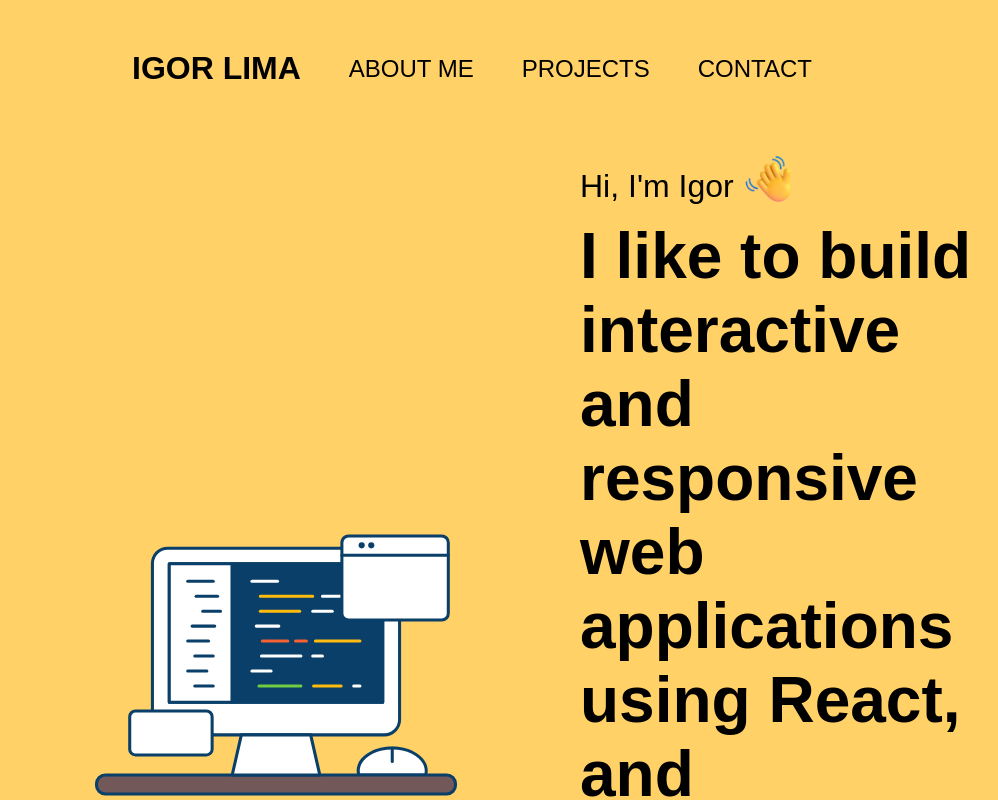
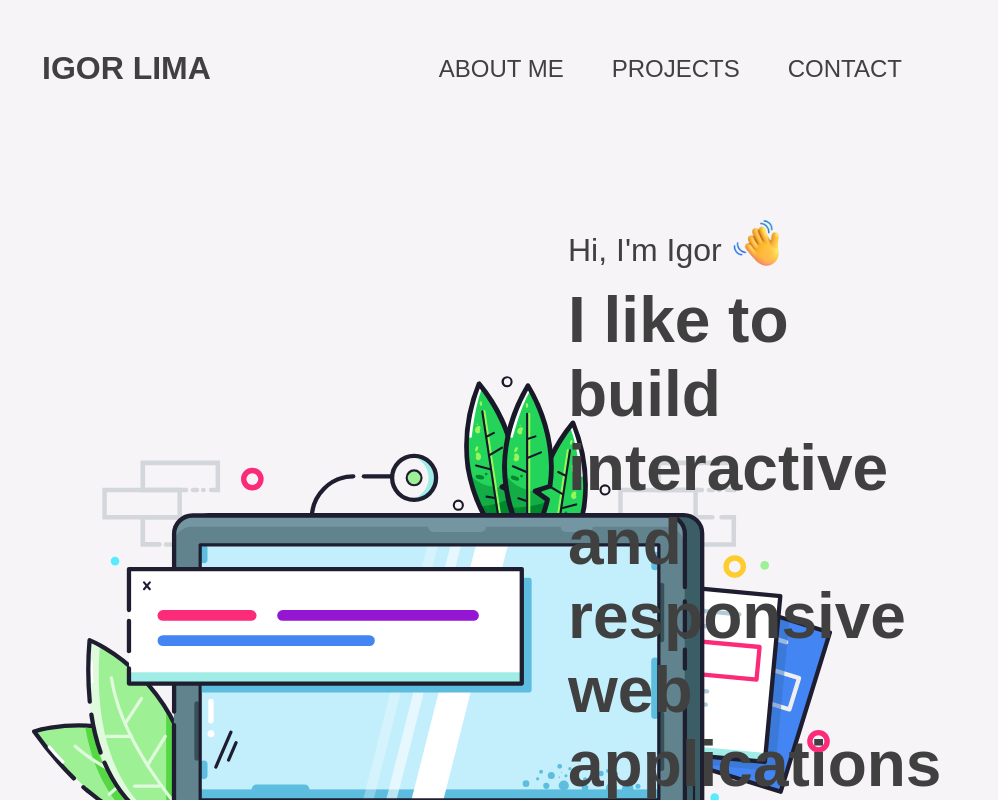
Before and after one commit to Igorgll/Portfolio-2.0, a React (Vite) app: page / in a window 1280 px wide. Shown: the top 800 px of the page, without its empty margins (168-1166 px from the left). Built offline with nearby package versions, Linux system fonts and the light colour scheme.

Commit message:
@igorgll [Creating Section one]

```diff
--- a/src/components/Navbar/styles.ts
+++ b/src/components/Navbar/styles.ts
@@ -9,13 +9,15 @@
     background: transparent;
     width: 100%;
 
-    padding: 50px 200px;
+    padding: 50px;
 
     display: flex;
     align-items: center;
     justify-content: space-between;
 
     text-transform: uppercase;
+
+    color: var(--dark);
 
     #nav__collapse {
       display: none;
@@ -38,9 +40,15 @@
     }
   }
 
+  @media (max-width: 1080px) {
+    nav {
+      padding: 50px 60px;
+    }
+  }
+
   @media (max-width: 768px) {
     nav {
-      padding: 50px 60px;
+      padding: 50px 30px;
 
       ul {
         display: none;
@@ -51,4 +59,10 @@
       }
     }
   }
-`;
+
+  @media(max-width: 650px) {
+    nav {
+      padding: 50px 20px;
+    }
+  }
+`
--- a/src/pages/AboutMeSection/styles.ts
+++ b/src/pages/AboutMeSection/styles.ts
@@ -5,5 +5,5 @@
         width: 100vw;
         height: 100vh;
 
-        background: var(--green);
+        background: var(--dark-background);
 `
--- a/src/pages/SectionOne/index.tsx
+++ b/src/pages/SectionOne/index.tsx
@@ -1,6 +1,6 @@
 import * as style from './styles'
 import Navbar from '../../components/Navbar';
-import computer from '../../assets/Web development _Outline.svg';
+import computer from '../../assets/monitor_illustration_2.svg';
 import wavingHand from '../../assets/waving-hand_1f44b.png';
 
 const SectionOne = () => {
--- a/src/pages/SectionOne/styles.ts
+++ b/src/pages/SectionOne/styles.ts
@@ -1,21 +1,26 @@
+import { aboutMeSection } from './../AboutMeSection/styles';
 import styled from "styled-components";
 
 export const SectionOne = styled.section`
     width: 100vw;
     height: 100vh;
 
-    background: var(--yellow);
+    background: var(--light);
 
     display: flex;
     flex-direction: column;
 
-    padding: 0px 100px;
+    color: var(--dark);
+
+    padding: 0px 160px;
 
     .content {
         display: flex;
         flex-direction: row;
         align-items: center;
         justify-content: center;
+
+        margin-top: 4rem;
     }
 
     .col-left {
@@ -28,9 +33,9 @@
         width: 60%;
 
         img {
-            max-width: 100%;
-            height: auto;
+            width: 800px;
             display: block;
+            padding-bottom: 11rem;
         }
     }
 
@@ -61,4 +66,63 @@
             padding-left: 8px;
         }
     }
+
+    @media(max-width: 1080px) {
+        padding: 0px 19px;
+
+        .content {
+            margin-top: 5rem;
+        }
+
+        .col-left {
+            padding: 0;
+            img {
+                width: 560px;
+            }
+        }
+
+        .col-right {
+            padding-right: 10px;
+
+            span {
+                font-size: 1.5rem;
+            }
+
+            h1 {
+                font-size: 3rem;
+            }
+        }
+    }
+
+    @media(max-width: 768px) {
+        .content {
+            margin: 0;
+        }
+
+        .col-left {
+            display: none;
+        }
+
+        .col-right {
+            width: 100%;
+
+            padding: 0px 30px;
+            margin-top: 10rem;
+
+            span {
+                font-size: 1.4rem;
+            }
+        }
+    }
+
+    @media(max-width: 650px) {
+        padding: 0;
+
+        .col-right {
+            padding: 0px 20px;
+            h1 {
+                font-size: 2.5rem;
+            }
+        }
+    }
 `
--- a/src/styles/global.ts
+++ b/src/styles/global.ts
@@ -17,11 +17,12 @@
     :root {
     --primary: #26547C;
     --yellow: #FFD166;
-    --green: #6FDCBF;
     --black: #0A100D;
     --laurel-green: #B9BAA3;
-    --light: #EFF1F3;
+    --light: #F6F4F6;
     --dark: #404040;
+
+    --dark-background: #292b2c;
   }
 
   @media (max-width: 1080px) {
```
Also changed, not shown: src/assets/monitor_illustration_2.svg (added), src/assets/web-developer.svg (added).
